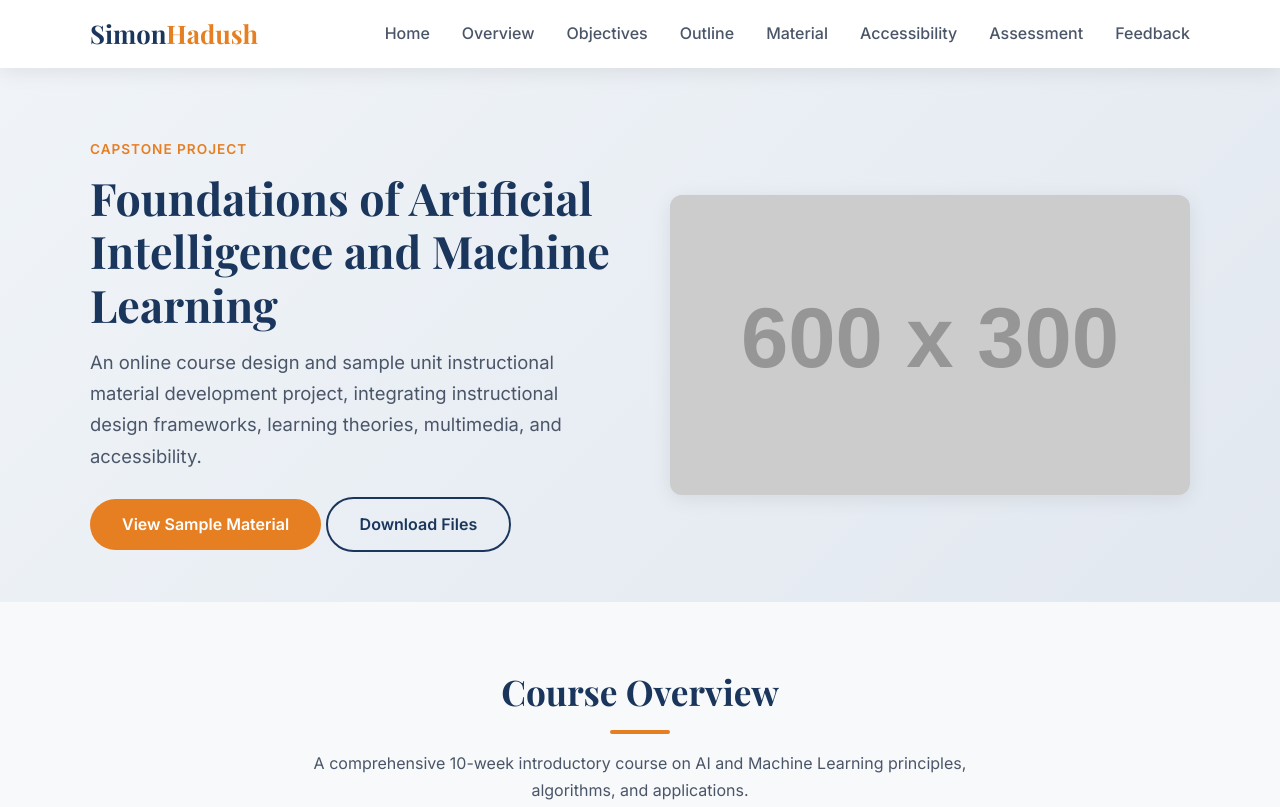
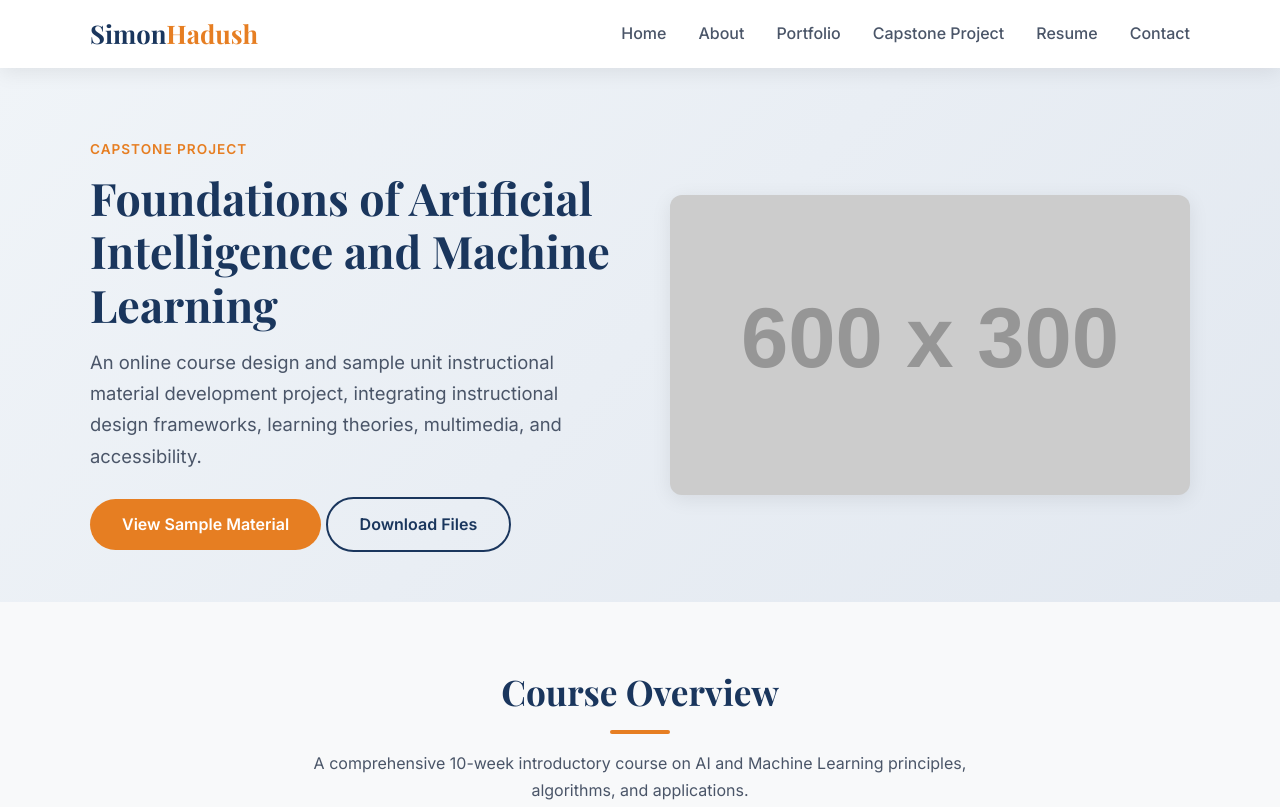
Before and after one commit to simonHad/Simon_Hadush-portfolio, a plain HTML site: page capstone/index.html in a window 1280 px wide. Shown: the top 807 px of the page. Drawn offline with nearby package versions, Linux system fonts and the light colour scheme; placeholder pictures from the web are drawn by us.

Commit message:
Update index.html

```diff
--- a/capstone/index.html
+++ b/capstone/index.html
@@ -523,16 +523,14 @@
   <nav>
     <div class="container">
       <a href="https://simonhad.github.io/Simon_Hadush-portfolio/" class="logo">Simon<span>Hadush</span></a>
-      <ul class="nav-links" id="navLinks">
-        <li><a href="https://simonhad.github.io/Simon_Hadush-portfolio/">Home</a></li>
-        <li><a href="#overview">Overview</a></li>
-        <li><a href="#objectives">Objectives</a></li>
-        <li><a href="#outline">Outline</a></li>
-        <li><a href="#material">Material</a></li>
-        <li><a href="#accessibility">Accessibility</a></li>
-        <li><a href="#assessment">Assessment</a></li>
-        <li><a href="#feedback">Feedback</a></li>
-      </ul>
+    <ul class="nav-links" id="navLinks">
+        <li><a href="index.html">Home</a></li>
+        <li><a href="index.html#about">About</a></li>
+        <li><a href="index.html#portfolio">Portfolio</a></li>
+        <li><a href="capstone.html">Capstone Project</a></li>
+        <li><a href="index.html#resume">Resume</a></li>
+        <li><a href="index.html#contact">Contact</a></li>
+    </ul>
       <div class="hamburger" id="hamburger">
         <i class="fas fa-bars"></i>
       </div>
```
